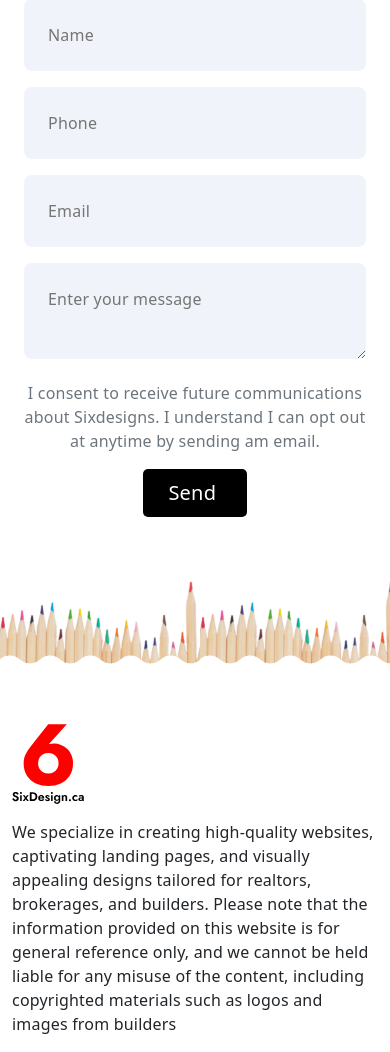
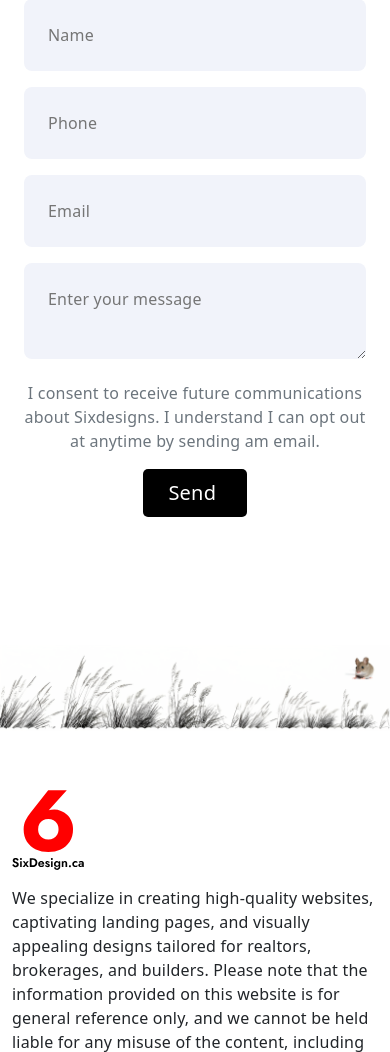
Before and after one commit to udbhavghimire/6designs, a PHP site: page / in a window 390 px wide. Shown: the part 3324-4376 px from the top of the page. Run offline with PHP 8.4, Linux system fonts and the light colour scheme; some libraries are stand-ins or nearby versions.

Commit message:
footer img changed

```diff
--- a/css/style.css
+++ b/css/style.css
@@ -166,10 +166,9 @@
         }
 
         .foot-up-img {
-            height: 100px;
+            padding-top: 100px;
             margin-bottom: -5px;
             overflow: hidden;
-            background-image: url("../images/pencil.jpg");
             width: 100%;
         }
 
@@ -201,4 +200,10 @@
             .navbar-brand-sm {
                 height: 100px;
             }
+            .foot-up-img {
+                padding-top: 80px;
+                margin-bottom: -5px;
+                overflow: hidden;
+                width: 100%;
+            }
         }
--- a/index.html
+++ b/index.html
@@ -232,7 +232,7 @@
     </div>
 
 
-    <div class="foot-up-img"></div>
+    <img src="images/mouse.png" class="foot-up-img" alt="">
     <footer class="footerr  ">
         <div class="container ">
             <div class="row row-cols-1 row-cols-sm-2 row-cols-md-5 pt-5 justify-content-between ">
```
Also changed, not shown: images/mouse.png (added).
